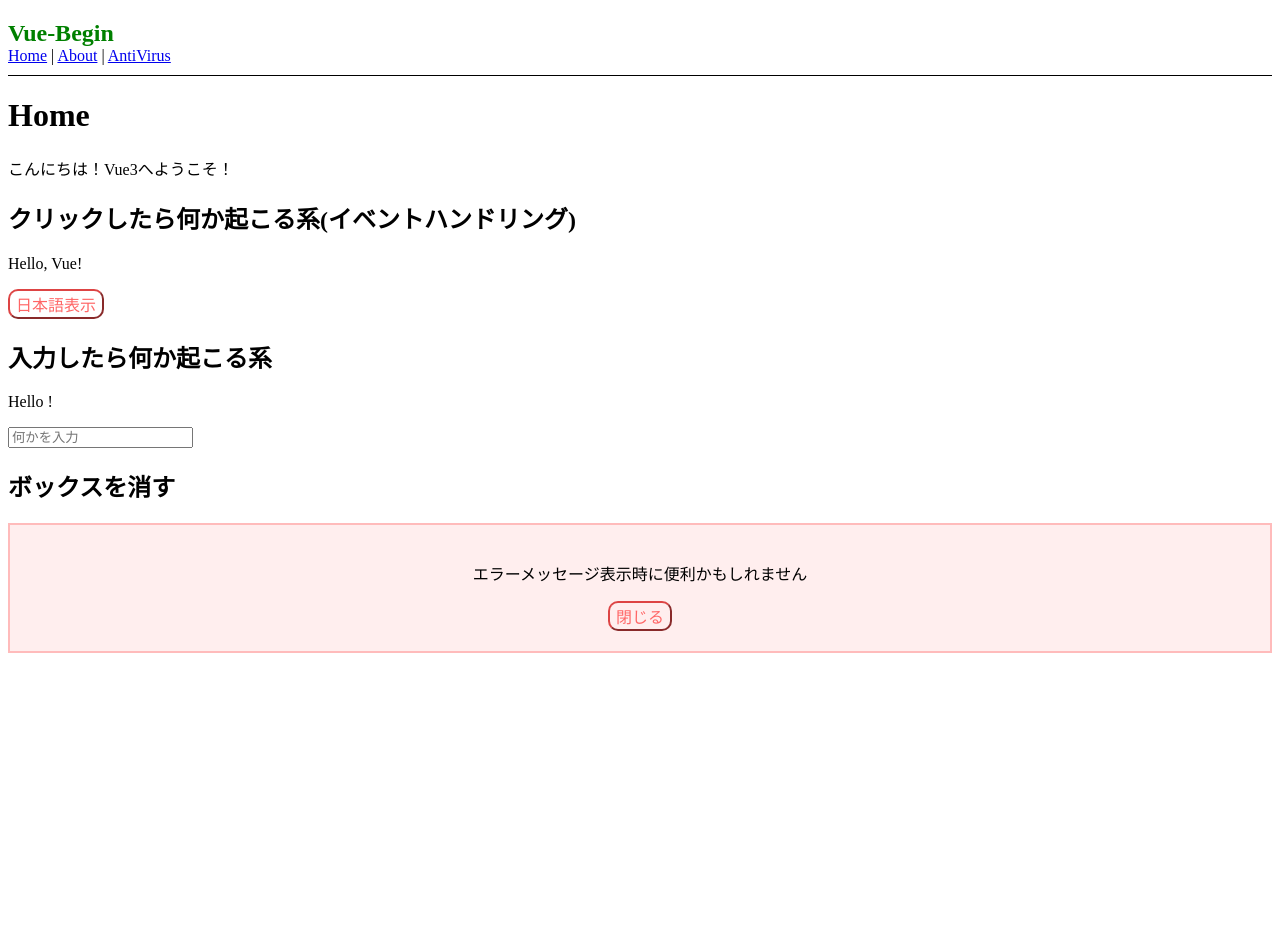
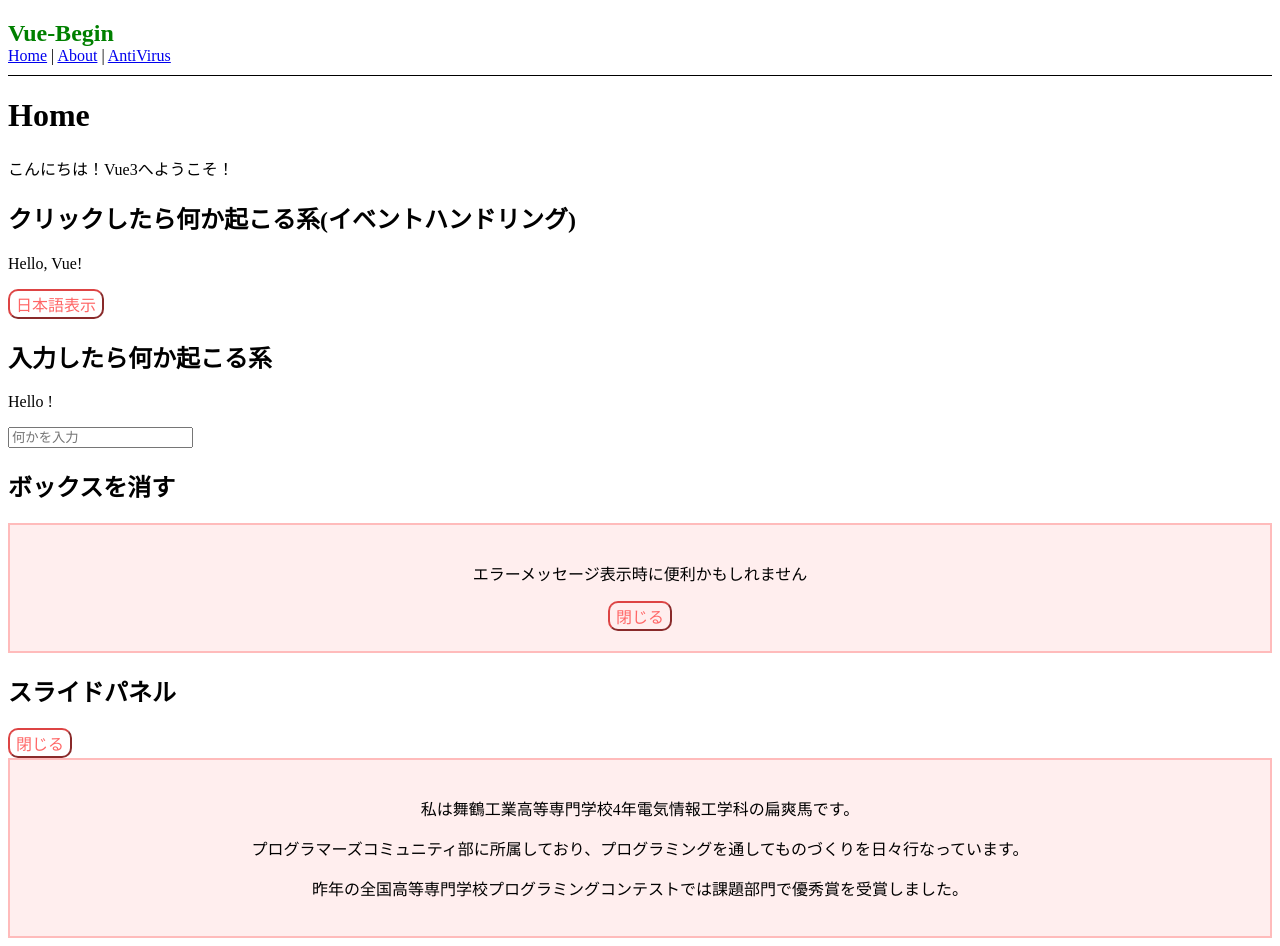
Before and after one commit to s-hirata0831/vue-begin, a Vue app: page / in a window 1280 px wide. Before the commit the page ends 800 px from the top, so only its background shows below. Built offline with nearby package versions, Linux system fonts and the light colour scheme.

Commit message:
feat: スライドパネルを実装

```diff
--- a/src/components/Home.vue
+++ b/src/components/Home.vue
@@ -7,12 +7,18 @@ export default{
             message: "こんにちは！Vue3へようこそ！",
             changeLang: "Hello, Vue!",
             input: '',
-            show: true
+            show: true,
+            sw: true
         };
     },
     methods: {
         japanese: function(){
             this.changeLang = 'こんにちは！びゅーーー！'
+        }
+    },
+    computed: {
+        label: function(){
+            return this.sw ? "閉じる" : "開く";
         }
     }
 };
@@ -33,6 +39,19 @@ export default{
         <button @click="show =! show">
             閉じる
         </button>
+    </div>
+    <h2>スライドパネル</h2>
+    <div id="introduction">
+        <button @click="sw =! sw">
+            {{ label }}
+        </button>
+        <transition name="slide">
+            <div v-if="sw" class="panel">
+                <p>私は舞鶴工業高等専門学校4年電気情報工学科の扁爽馬です。</p>
+                <p>プログラマーズコミュニティ部に所属しており、プログラミングを通してものづくりを日々行なっています。</p>
+                <p>昨年の全国高等専門学校プログラミングコンテストでは課題部門で優秀賞を受賞しました。</p>
+            </div>
+        </transition>
     </div>
 </template>
 
@@ -60,4 +79,12 @@ button span {
 button:hover {
   color: #d44;
 }
+
+/* Animation */
+.slide-enter-active, .slide-leave-active {
+  transition: .5s;
+}
+.slide-enter, .slide-leave-to {
+  transform: scaleY(0);
+}
 </style>
```
